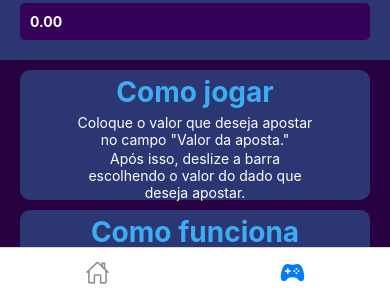
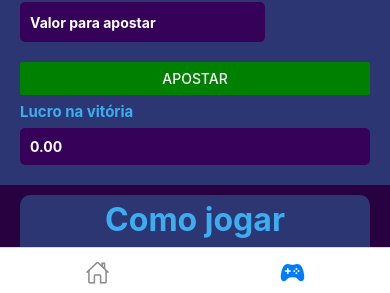
Before and after one commit to KhalelAlbuquerque/TrabalhoMobile, a React Native app: screen /Game in a window 390 px wide. Shown: the part 548-841 px from the top of the page. Built offline with nearby package versions, Linux system fonts and the light colour scheme.

Commit message:
feat: ScrollView added on pages

```diff
--- a/src/pages/game/index.js
+++ b/src/pages/game/index.js
@@ -1,5 +1,5 @@
 import React, { useState, useEffect } from 'react';
-import { View, Text, TextInput, StyleSheet, Button } from 'react-native';
+import { View, ScrollView , Text, TextInput, StyleSheet, Button } from 'react-native';
 import Slider from '@react-native-community/slider';
 
 export function Game() {
@@ -66,7 +66,7 @@ export function Game() {
     useEffect(() => handlePress(), [aposta, multiplicador]);
 
     return (
-        <View style={styles.containerAll}>
+        <ScrollView style={styles.containerAll}>
             <View style={{marginHorizontal: 'auto',backgroundColor: '#360259',marginBottom: 40, alignItems: 'center', padding: 8,borderRadius: 10}}>
                 <Text style={{width: '80%', textAlign: 'center',fontSize: 24,color: '#fdfdfd',fontWeight: 'bold'}}>SALDO: <Text style={{color: '#C291F2'}}>R${balance}</Text></Text>
             </View>
@@ -139,16 +139,18 @@ export function Game() {
                         <Text style={styles.howToDesc}>Após isso, deslize a barra escolhendo o valor do dado que deseja apostar.</Text>
                     </View>
                 </View>
-                <View style={styles.howToContainer}>
+                <View style={[styles.howToContainer, styles.lastContainer]}>
                     <Text style={styles.howToTitle}>Como funciona</Text>
                     <View style={styles.howToDescContainer}>
-                        <Text style={styles.howToDesc}>Com o número do dado escolhido pra escolhido pra aposta</Text>
-                        <Text style={styles.howToDesc}>clique em "Apostar", caso o número que caia seja abaixo do número escolhido</Text>
-                        <Text style={styles.howToDesc}>você perde, caso contrário, você ganha!</Text>
+                        <Text style={styles.howToDesc}>
+                            Com o número do dado escolhido pra escolhido pra aposta
+                            clique em "Apostar", caso o número que caia seja abaixo
+                            do número escolhido você perde, caso contrário, você ganha!
+                        </Text>
                     </View>
                 </View>
             </View>
-        </View>
+        </ScrollView>
     )
 }
 
@@ -207,11 +209,9 @@ const styles = StyleSheet.create({
     containerAll: {
         display: 'flex',
         flexDirection: 'column',
-        alignItems: 'center',
         paddingTop: 65,
         backgroundColor: '#270140',
         height: '100%',
-        paddingBottom: 150,
     },
     slider: {
         width: '90%',
@@ -260,7 +260,7 @@ const styles = StyleSheet.create({
     },
     howToContainer:{
         width: 350,
-        height: 130,
+        height: 140,
         marginLeft: 'auto',
         marginRight: 'auto',
         backgroundColor: '#2C3673',
@@ -269,7 +269,7 @@ const styles = StyleSheet.create({
     },
     howToTitle:{
         color: '#3DADF2',
-        fontSize: 28,
+        fontSize: 32,
         fontWeight:'bold',
         marginLeft: 'auto',
         marginRight: 'auto',
@@ -285,7 +285,12 @@ const styles = StyleSheet.create({
         color: 'white',
         width: '100%',
         textAlign:'center',
-        marginBottom: 2
+        marginBottom: 2,
+        fontSize: 14
+    },
+    lastContainer:{
+        marginBottom: 130,
+        height: 160
     }
 });
 
```
Also changed, not shown: src/pages/home/index.js (+3 -3 lines).
